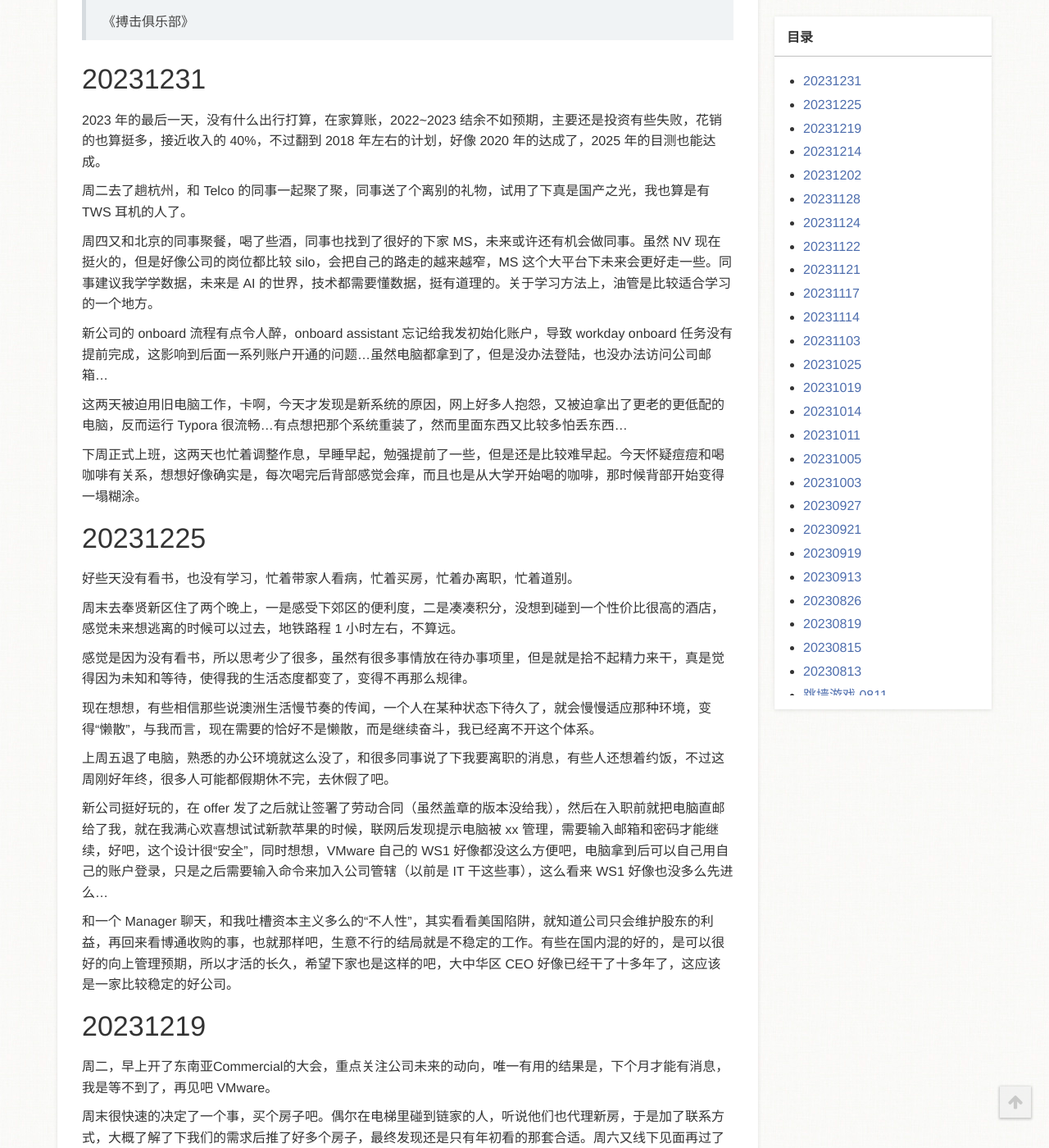
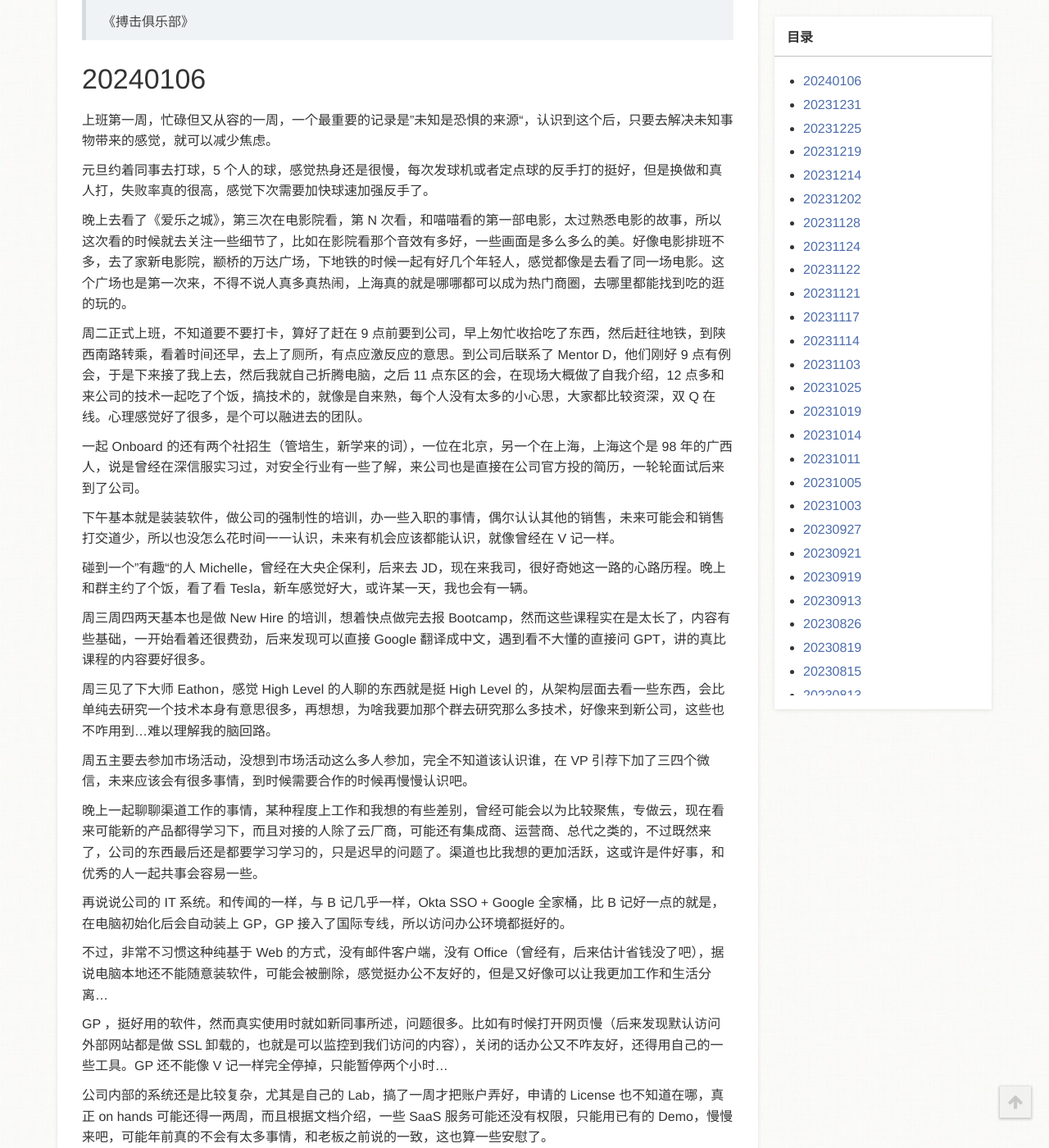
Before and after one commit to zm1990s/halfcoffee, a Jekyll site: the page built from page/3碎碎念.md, in a window 1280 px wide and 1400 px high, scrolled down 255 px. Shown: the whole window at 82% size. Built offline with Jekyll 4.4.1, drawn with Linux system fonts in a browser that asks for light colours; a style sheet for code colours, icons or effects is not loaded; some of the changed text lies outside the part shown.

Commit message:
20240106

```diff
--- a/page/3碎碎念.md
+++ b/page/3碎碎念.md
@@ -13,6 +13,40 @@ type: page
 > 只有我们失去了一切，我们才能随心所欲的做事情
 >
 > 《搏击俱乐部》
+
+# 20240106
+
+上班第一周，忙碌但又从容的一周，一个最重要的记录是”未知是恐惧的来源“，认识到这个后，只要去解决未知事物带来的感觉，就可以减少焦虑。
+
+元旦约着同事去打球，5 个人的球，感觉热身还是很慢，每次发球机或者定点球的反手打的挺好，但是换做和真人打，失败率真的很高，感觉下次需要加快球速加强反手了。
+
+晚上去看了《爱乐之城》，第三次在电影院看，第 N 次看，和喵喵看的第一部电影，太过熟悉电影的故事，所以这次看的时候就去关注一些细节了，比如在影院看那个音效有多好，一些画面是多么多么的美。好像电影排班不多，去了家新电影院，颛桥的万达广场，下地铁的时候一起有好几个年轻人，感觉都像是去看了同一场电影。这个广场也是第一次来，不得不说人真多真热闹，上海真的就是哪哪都可以成为热门商圈，去哪里都能找到吃的逛的玩的。
+
+周二正式上班，不知道要不要打卡，算好了赶在 9 点前要到公司，早上匆忙收拾吃了东西，然后赶往地铁，到陕西南路转乘，看着时间还早，去上了厕所，有点应激反应的意思。到公司后联系了 Mentor D，他们刚好 9 点有例会，于是下来接了我上去，然后我就自己折腾电脑，之后 11 点东区的会，在现场大概做了自我介绍，12 点多和来公司的技术一起吃了个饭，搞技术的，就像是自来熟，每个人没有太多的小心思，大家都比较资深，双 Q 在线。心理感觉好了很多，是个可以融进去的团队。
+
+一起 Onboard 的还有两个社招生（管培生，新学来的词），一位在北京，另一个在上海，上海这个是 98 年的广西人，说是曾经在深信服实习过，对安全行业有一些了解，来公司也是直接在公司官方投的简历，一轮轮面试后来到了公司。
+
+下午基本就是装装软件，做公司的强制性的培训，办一些入职的事情，偶尔认认其他的销售，未来可能会和销售打交道少，所以也没怎么花时间一一认识，未来有机会应该都能认识，就像曾经在 V 记一样。
+
+碰到一个”有趣“的人 Michelle，曾经在大央企保利，后来去 JD，现在来我司，很好奇她这一路的心路历程。晚上和群主约了个饭，看了看 Tesla，新车感觉好大，或许某一天，我也会有一辆。
+
+周三周四两天基本也是做 New Hire 的培训，想着快点做完去报 Bootcamp，然而这些课程实在是太长了，内容有些基础，一开始看着还很费劲，后来发现可以直接 Google 翻译成中文，遇到看不大懂的直接问 GPT，讲的真比课程的内容要好很多。
+
+周三见了下大师 Eathon，感觉 High Level 的人聊的东西就是挺 High Level 的，从架构层面去看一些东西，会比单纯去研究一个技术本身有意思很多，再想想，为啥我要加那个群去研究那么多技术，好像来到新公司，这些也不咋用到...难以理解我的脑回路。
+
+周五主要去参加市场活动，没想到市场活动这么多人参加，完全不知道该认识谁，在 VP 引荐下加了三四个微信，未来应该会有很多事情，到时候需要合作的时候再慢慢认识吧。
+
+晚上一起聊聊渠道工作的事情，某种程度上工作和我想的有些差别，曾经可能会以为比较聚焦，专做云，现在看来可能新的产品都得学习下，而且对接的人除了云厂商，可能还有集成商、运营商、总代之类的，不过既然来了，公司的东西最后还是都要学习学习的，只是迟早的问题了。渠道也比我想的更加活跃，这或许是件好事，和优秀的人一起共事会容易一些。
+
+再说说公司的 IT 系统。和传闻的一样，与 B 记几乎一样，Okta SSO + Google 全家桶，比 B 记好一点的就是，在电脑初始化后会自动装上 GP，GP 接入了国际专线，所以访问办公环境都挺好的。
+
+不过，非常不习惯这种纯基于 Web 的方式，没有邮件客户端，没有 Office（曾经有，后来估计省钱没了吧），据说电脑本地还不能随意装软件，可能会被删除，感觉挺办公不友好的，但是又好像可以让我更加工作和生活分离...
+
+GP ，挺好用的软件，然而真实使用时就如新同事所述，问题很多。比如有时候打开网页慢（后来发现默认访问外部网站都是做 SSL 卸载的，也就是可以监控到我们访问的内容），关闭的话办公又不咋友好，还得用自己的一些工具。GP 还不能像 V 记一样完全停掉，只能暂停两个小时...
+
+公司内部的系统还是比较复杂，尤其是自己的 Lab，搞了一周才把账户弄好，申请的 License 也不知道在哪，真正 on hands 可能还得一两周，而且根据文档介绍，一些 SaaS 服务可能还没有权限，只能用已有的 Demo，慢慢来吧，可能年前真的不会有太多事情，和老板之前说的一致，这也算一些安慰了。
+
+周六去宜家，越来越觉得东西没啥好的，买了两个小件回来，像去逛了个小超市一样...
 
 # 20231231
 
```
